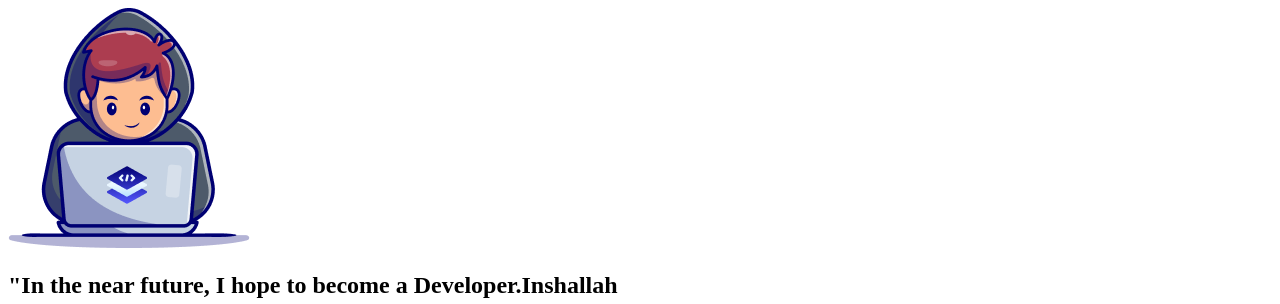
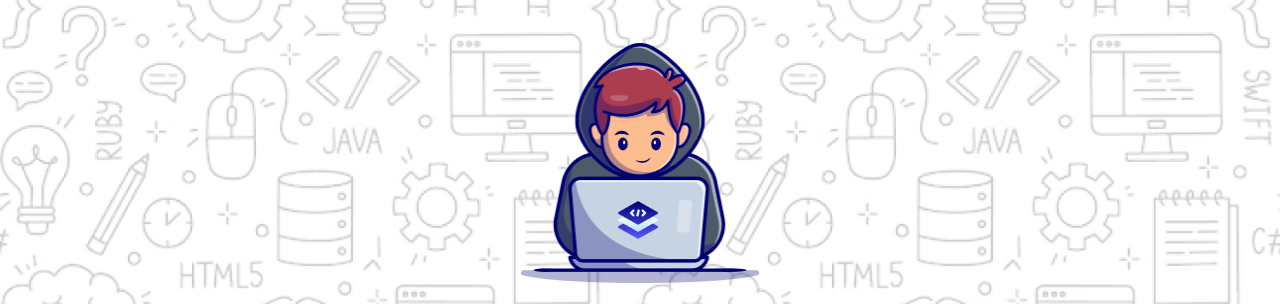
Before and after one commit to Tanzim9999/Tanzim-Assignment-1, a plain HTML site: page index.html in a window 1280 px wide. Shown: the top 304 px of the page. Drawn offline with Linux system fonts and the light colour scheme; the site is published under a folder, as on GitHub Pages, so addresses that start at the root find nothing; a web font is replaced by a local one.

Commit message:
Fixed some images link cause it wasnt showing

```diff
--- a/index.html
+++ b/index.html
@@ -4,7 +4,7 @@
     <meta charset="UTF-8">
     <meta name="viewport" content="width=device-width, initial-scale=1.0">
     <title>TanzimAssignment1</title>
-    <link rel="stylesheet" href="/styles/style.css">
+    <link rel="stylesheet" href="./styles/style.css">
     <link rel="preconnect" href="https://fonts.googleapis.com">
 <link rel="preconnect" href="https://fonts.gstatic.com" crossorigin>
 <link href="https://fonts.googleapis.com/css2?family=Azeret+Mono:ital,wght@0,100..900;1,100..900&display=swap" rel="stylesheet">
@@ -36,7 +36,7 @@
                     <img src="./assets/Layer_1.png" alt="">
                 </div></div>
                 <div class="shadow-2"><div class="container-2">
-                    <img src="/assets/Group 3.png" alt="">
+                    <img src="./assets/Group 3.png" alt="">
                     <div class="container-2-texts">
                         <h3>I will help People by creating Modern Web System</h3>
                         <p>I will build a web platform to empower communities through information, communication, and collaboration.</p>
--- a/styles/style.css
+++ b/styles/style.css
@@ -19,7 +19,7 @@
 
 /* This is where the styles/css of the front banner starts */
 .front-banner {
-  background-image: url(/assets/Hero-bg.png);
+  background-image: url(../assets/Hero-bg.png);
   background-repeat: no-repeat;
   height: 652px;
   background-size: contain;
```
